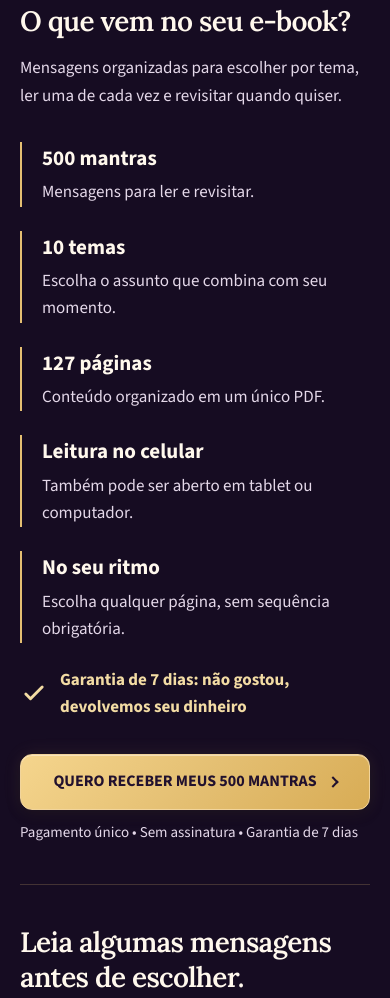
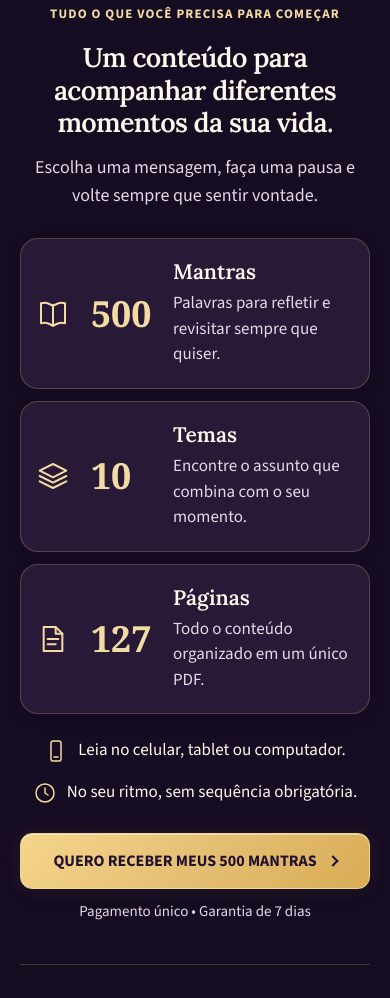
Before and after one commit to kaykyinnecco-oss/500mantras, a website: page index.html in a window 390 px wide. Shown: the part 2179-3177 px from the top of the page. Drawn offline with Linux system fonts and the light colour scheme.

Commit message:
feat: refina secao de conteudo com cards premium responsivos

```diff
--- a/index.html
+++ b/index.html
@@ -96,17 +96,22 @@
         </div>
       </section>
       <section class="included-section section-shell" id="o-que-recebe" aria-labelledby="included-title">
-        <div class="included-heading"><h2 id="included-title">O que vem no seu e-book?</h2><p>Mensagens organizadas para escolher por tema, ler uma de cada vez e revisitar quando quiser.</p></div>
-        <ul class="included-list">
-          <li><strong>500 mantras</strong><p>Mensagens para ler e revisitar.</p></li>
-          <li><strong>10 temas</strong><p>Escolha o assunto que combina com seu momento.</p></li>
-          <li><strong>127 páginas</strong><p>Conteúdo organizado em um único PDF.</p></li>
-          <li><strong>Leitura no celular</strong><p>Também pode ser aberto em tablet ou computador.</p></li>
-          <li><strong>No seu ritmo</strong><p>Escolha qualquer página, sem sequência obrigatória.</p></li>
-          <li class="included-guarantee" data-guarantee="included"><svg aria-hidden="true"><use href="#icon-check"/></svg><strong>Garantia de 7 dias: não gostou, devolvemos seu dinheiro</strong></li>
+        <header class="included-heading">
+          <p class="included-eyebrow">TUDO O QUE VOCÊ PRECISA PARA COMEÇAR</p>
+          <h2 id="included-title">Um conteúdo para acompanhar diferentes momentos da sua vida.</h2>
+          <p class="included-subtitle">Escolha uma mensagem, faça uma pausa e volte sempre que sentir vontade.</p>
+        </header>
+        <ul class="included-cards" aria-label="Conteúdo do e-book">
+          <li><svg viewBox="0 0 24 24" aria-hidden="true"><path d="M12 5v15M3 4c4-1 6 0 9 2 3-2 5-3 9-2v15c-4-1-6 0-9 2-3-2-5-3-9-2Z"/></svg><span class="included-number">500</span><div><h3>Mantras</h3><p>Palavras para refletir e revisitar sempre que quiser.</p></div></li>
+          <li><svg viewBox="0 0 24 24" aria-hidden="true"><path d="m12 3 10 5-10 5L2 8Zm-10 9 10 5 10-5M2 16l10 5 10-5"/></svg><span class="included-number">10</span><div><h3>Temas</h3><p>Encontre o assunto que combina com o seu momento.</p></div></li>
+          <li><svg viewBox="0 0 24 24" aria-hidden="true"><use href="#icon-document"/></svg><span class="included-number">127</span><div><h3>Páginas</h3><p>Todo o conteúdo organizado em um único PDF.</p></div></li>
+        </ul>
+        <ul class="included-extras" aria-label="Como aproveitar seu e-book">
+          <li><svg viewBox="0 0 24 24" aria-hidden="true"><rect x="7" y="2" width="10" height="20" rx="2"/><path d="M10 18h4"/></svg><span>Leia no celular, tablet ou computador.</span></li>
+          <li><svg viewBox="0 0 24 24" aria-hidden="true"><circle cx="12" cy="12" r="9"/><path d="M12 7v5l3 2"/></svg><span>No seu ritmo, sem sequência obrigatória.</span></li>
         </ul>
         <a class="button button-gold content-cta" data-checkout data-cta-location="conteudo" href="__CHECKOUT_URL__">QUERO RECEBER MEUS 500 MANTRAS</a>
-        <p class="cta-assurance">Pagamento único • Sem assinatura • Garantia de 7 dias</p>
+        <p class="cta-assurance" data-guarantee="included">Pagamento único • Garantia de 7 dias</p>
       </section>
       <section class="content-section section-shell" id="conteudo-do-ebook" aria-labelledby="content-title">
         <header class="content-heading reveal">
--- a/scripts/smoke-test.mjs
+++ b/scripts/smoke-test.mjs
@@ -51,6 +51,10 @@ for (const [file, expectedHash] of Object.entries(protectedSources)) {
 assert.equal(digest(app), protectedSources["app.js"], "built analytics and checkout code matches the protected source");
 assert.equal(digest(await readOutput("ui.js")), protectedSources["ui.js"], "built carousel and sticky CTA code matches the protected source");
 const sourceHtml = await readFile(path.join(rootDir, "index.html"), "utf8");
+const includedSection = html.match(/<section class="included-section[\s\S]*?<\/section>/)?.[0];
+assert.ok(includedSection, "post-video content overview exists");
+assert.deepEqual([...includedSection.matchAll(/class="included-number">(\d+)</g)].map((match) => match[1]), ["500", "10", "127"], "three cards show the real product quantities");
+assert.ok(includedSection.includes("Pagamento único • Garantia de 7 dias") && !includedSection.includes("não gostou"), "guarantee remains a purchase condition outside content cards");
 const protectedCtaTags = [
   '<a class="button button-gold header-cta" data-checkout data-cta-location="header" href="__CHECKOUT_URL__">',
   '<a class="button button-gold hero-cta" id="heroCheckout" data-copy-slot="heroCta" data-checkout data-cta-location="hero" href="__CHECKOUT_URL__">',
--- a/styles.css
+++ b/styles.css
@@ -325,3 +325,30 @@ button, a { touch-action: manipulation; -webkit-tap-highlight-color: transparent
   .mobile-purchase-bar .button { font-size: 12px; }
 }
 @media (prefers-reduced-motion: reduce) { html { scroll-behavior: auto; } *, *::before, *::after { animation: none !important; transition: none !important; } .button:hover, .button:active { transform: none; } }
+/* Content overview: scoped to the post-video section. */
+.included-section { text-align: center; }
+.included-section .included-heading { display: block; max-width: 760px; margin-inline: auto; }
+.included-section .included-heading p { margin-inline: auto; }
+.included-section .included-eyebrow { color: var(--gold-light); font-size: 13px; font-weight: 700; letter-spacing: .09em; margin-top: 0; margin-bottom: 16px; }
+.included-section .included-heading h2 { font-size: clamp(27px, 4vw, 40px); line-height: 1.2; }
+.included-section .included-subtitle { font-size: 18px; line-height: 1.55; }
+.included-cards { display: grid; gap: 12px; padding: 0; margin: 28px 0 24px; list-style: none; text-align: left; }
+.included-cards li { display: grid; grid-template-columns: 42px 70px minmax(0, 1fr); gap: 12px; align-items: center; padding: 20px 16px; border: 1px solid #d9b76f45; border-radius: 18px; background: #281936; box-shadow: 0 4px 16px #00000014; transition: border-color .18s ease, background-color .18s ease; }
+.included-cards svg, .included-extras svg { width: 32px; height: 32px; fill: none; stroke: var(--gold-light); stroke-width: 1.5; stroke-linecap: round; stroke-linejoin: round; }
+.included-number { color: var(--gold-light); font-family: var(--font-heading, Georgia, serif); font-size: 36px; font-weight: 600; line-height: 1; }
+.included-cards h3 { font-size: 21px; margin: 0 0 6px; }
+.included-cards p { color: var(--muted); font-size: 17px; line-height: 1.5; margin: 0; }
+.included-extras { display: flex; flex-wrap: wrap; justify-content: center; gap: 16px 32px; list-style: none; padding: 0; margin: 0 0 28px; }
+.included-extras li { display: flex; align-items: center; gap: 10px; text-align: left; font-size: 17px; line-height: 1.5; }
+.included-extras svg { width: 24px; height: 24px; flex-shrink: 0; }
+.included-section .content-cta { width: 100%; max-width: 480px; }
+.included-section .cta-assurance { margin-inline: auto; text-align: center; }
+@media (hover: hover) { .included-cards li:hover { border-color: #d9b76f99; background: #2d1d3d; } }
+@media (min-width: 768px) {
+  .included-cards { grid-template-columns: repeat(3, minmax(0, 1fr)); gap: 20px; margin-block: 32px; }
+  .included-cards li { display: flex; flex-direction: column; text-align: center; padding: 28px 20px; gap: 16px; }
+  .included-cards svg { width: 40px; height: 40px; }
+  .included-number { font-size: 48px; }
+}
+@media (max-width: 374px) { .included-cards li { grid-template-columns: 28px 58px minmax(0, 1fr); gap: 10px; padding: 16px 12px; } .included-cards svg { width: 28px; } .included-number { font-size: 32px; } }
+@media (prefers-reduced-motion: reduce) { .included-cards li { transition: none; } }
```
